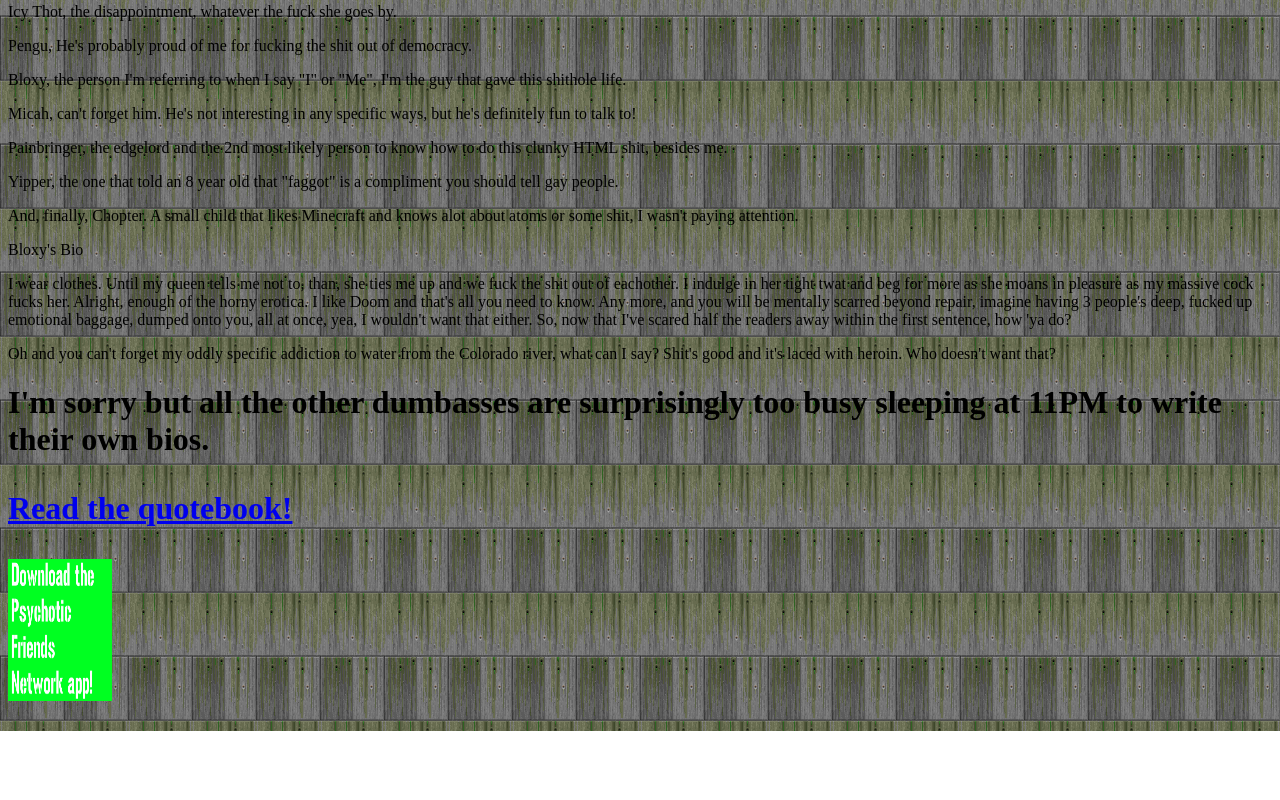
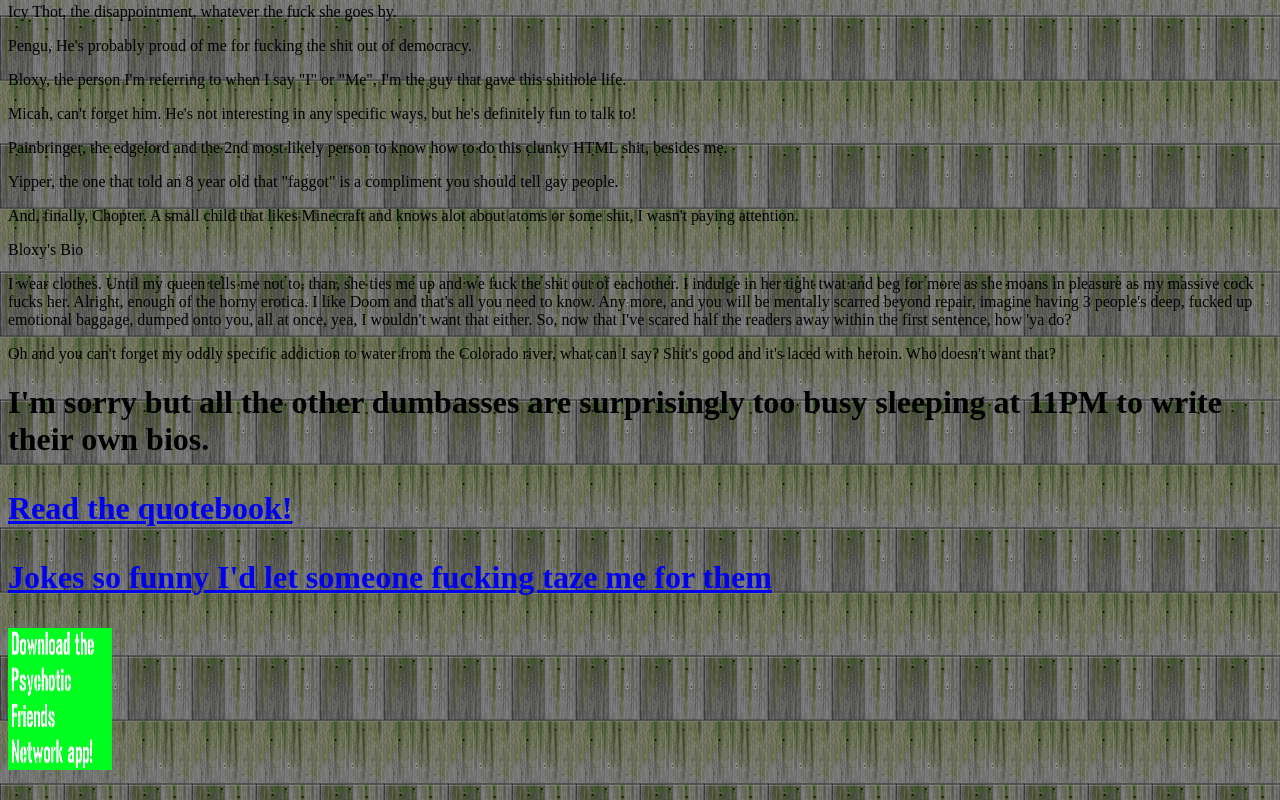
Before and after one commit to thatsnotsoup/PsychoticFriendsNetwork, a plain HTML site: page index.html in a window 1280 px wide. Shown: the part 432-1232 px from the top of the page. Before the commit the page ends 1163 px from the top, so only its background shows below. Drawn offline with Linux system fonts and the light colour scheme.

Commit message:
Update index.html

```diff
--- a/index.html
+++ b/index.html
@@ -45,6 +45,9 @@ with heroin. Who doesn't want that?</p>
 
 <p><a href="quotebook.html">Read the quotebook!</a></p>
 
+
+<p><a href="funnyshit.html">Jokes so funny I'd let someone fucking taze me for them</a></p>
+
 <a href="psychoticfriendsnetwork.apk" download>
   <img src="downloadbutton.png" alt="PFN App" width="104" height="142">
 </a>
```
